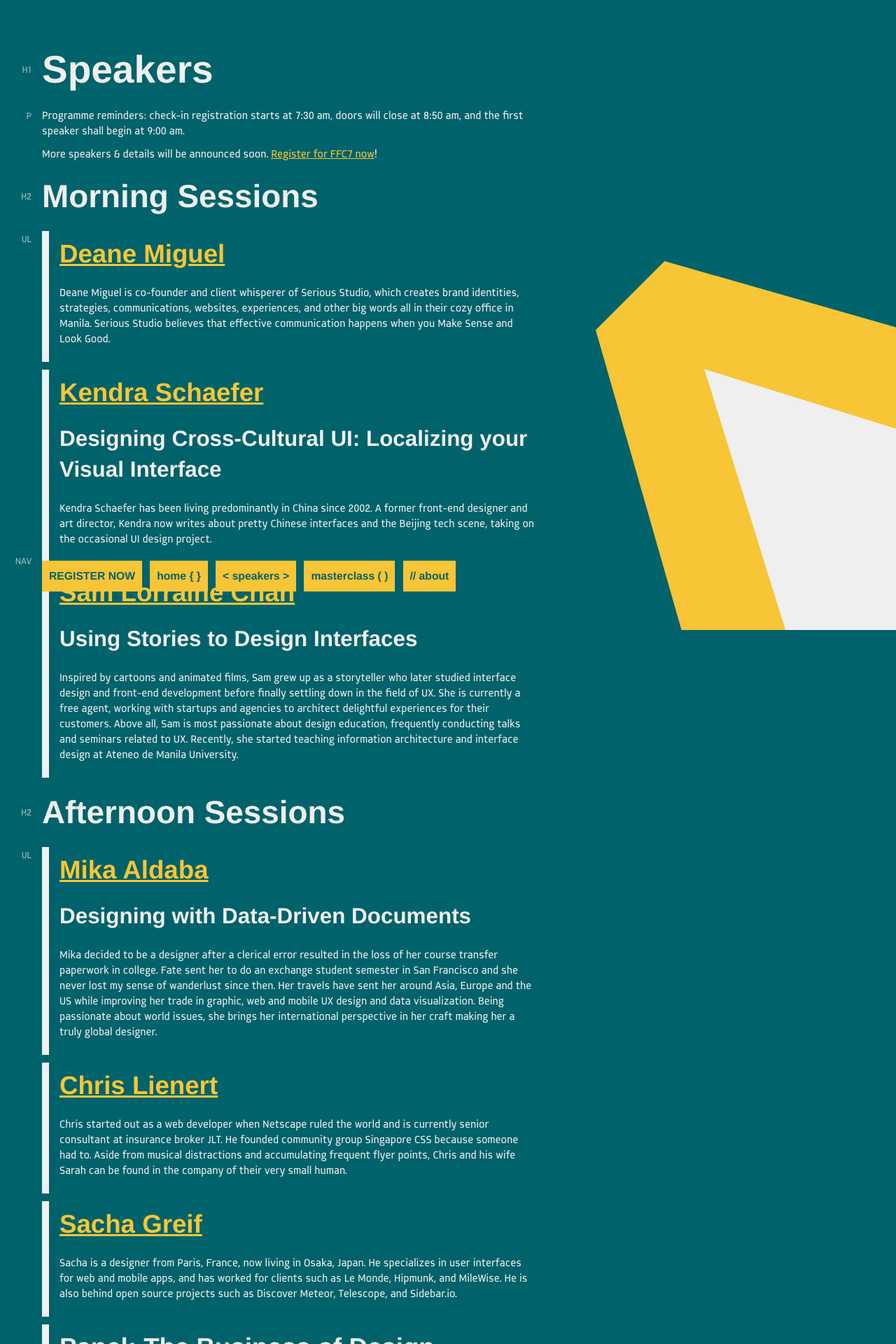
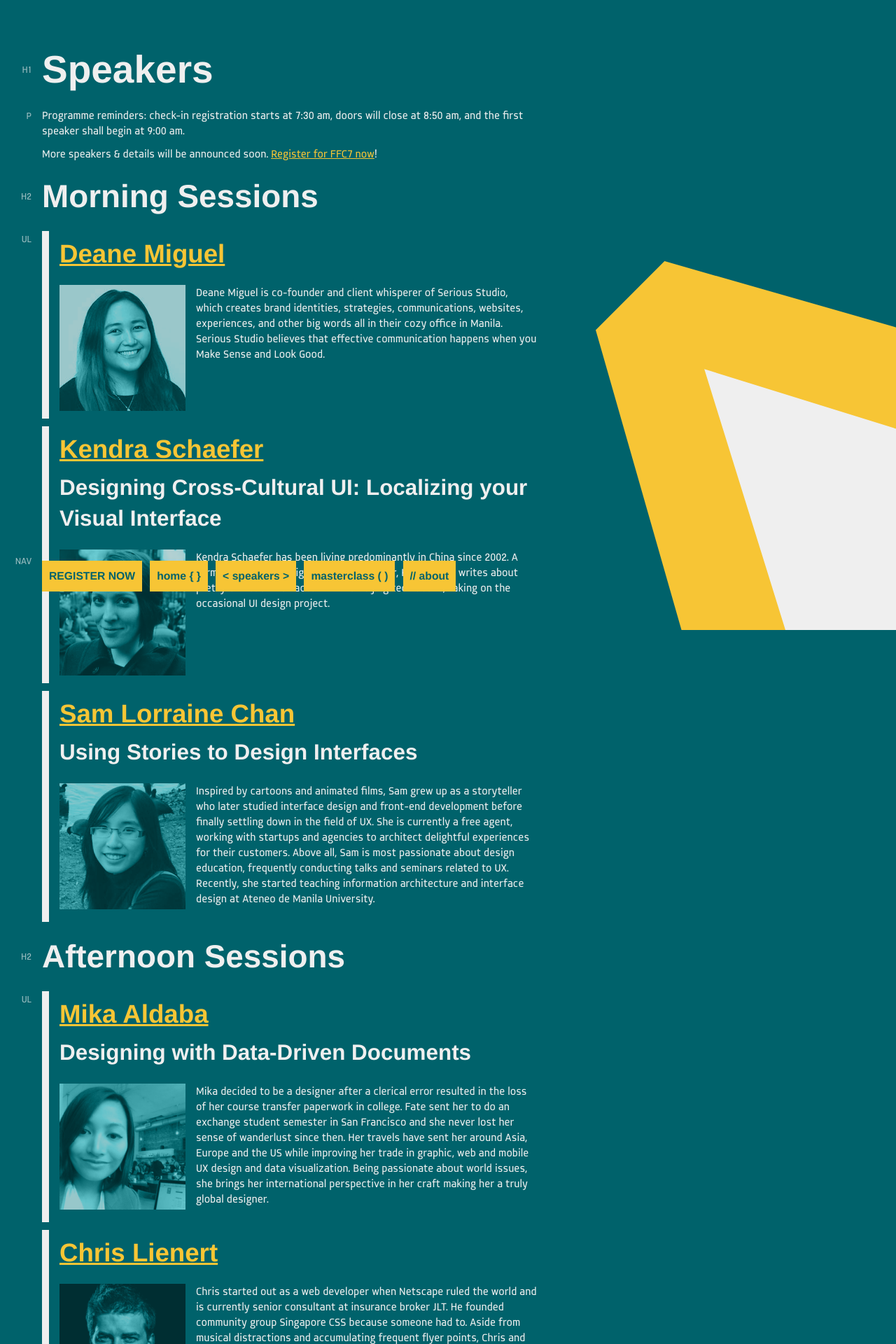
Before and after one commit to pwdo/FFC7-Main-Site, a Jekyll site: the page built from speakers/index.md, in a window 1280 px wide. Shown: the top 1920 px of the page at 70% size. Built offline with Jekyll 4.4.1, drawn with Linux system fonts in a browser that asks for light colours.

Commit message:
August updates and speaker pics

```diff
--- a/speakers/index.md
+++ b/speakers/index.md
@@ -18,17 +18,23 @@ More speakers & details will be announced soon. <a target="_blank" href="https:/
 
 - ### <a target="_blank" href="http://www.serious-studio.com/">Deane Miguel</a>
 
+  <figure class="speaker-img"><img src="/assets/speaker-deane.png" alt="Deane Miguel"></figure>
+
   Deane Miguel is co-founder and client whisperer of Serious Studio, which creates brand identities, strategies, communications, websites, experiences, and other big words all in their cozy office in Manila. Serious Studio believes that effective communication happens when you Make Sense and Look Good.
 
 - ### <a target="_blank" href="http://www.kendraschaefer.com/">Kendra Schaefer</a>
 
   #### Designing Cross-Cultural UI: Localizing your Visual Interface
 
+  <figure class="speaker-img"><img src="/assets/speaker-kendra.png" alt="Kendra Schaefer"></figure>
+
   Kendra Schaefer has been living predominantly in China since 2002. A former front-end designer and art director, Kendra now writes about pretty Chinese interfaces and the Beijing tech scene, taking on the occasional UI design project.
 
 - ### <a target="_blank" href="https://www.linkedin.com/in/samlorrainechan">Sam Lorraine Chan</a>
 
   #### Using Stories to Design Interfaces
+
+  <figure class="speaker-img"><img src="/assets/speaker-sam.png" alt="Sam Lorraine Chan"></figure>
 
   Inspired by cartoons and animated films, Sam grew up as a storyteller who later studied interface design and front-end development before finally settling down in the field of UX. She is currently a free agent, working with startups and agencies to architect delightful experiences for their customers. Above all, Sam is most passionate about design education, frequently conducting talks and seminars related to UX. Recently, she started teaching information architecture and interface design at Ateneo de Manila University.
 
@@ -38,13 +44,19 @@ More speakers & details will be announced soon. <a target="_blank" href="https:/
 
   #### Designing with Data-Driven Documents
 
-  Mika decided to be a designer after a clerical error resulted in the loss of her course transfer paperwork in college. Fate sent her to do an exchange student semester in San Francisco and she never lost my sense of wanderlust since then. Her travels have sent her around Asia, Europe and the US while improving her trade in graphic, web and mobile UX design and data visualization. Being passionate about world issues, she brings her international perspective in her craft making her a truly global designer.
+  <figure class="speaker-img"><img src="/assets/speaker-mika.png" alt="Mika Aldaba"></figure>
+
+  Mika decided to be a designer after a clerical error resulted in the loss of her course transfer paperwork in college. Fate sent her to do an exchange student semester in San Francisco and she never lost her sense of wanderlust since then. Her travels have sent her around Asia, Europe and the US while improving her trade in graphic, web and mobile UX design and data visualization. Being passionate about world issues, she brings her international perspective in her craft making her a truly global designer.
 
 - ### <a target="_blank" href="https://twitter.com/cliener">Chris Lienert</a>
+
+  <figure class="speaker-img"><img src="/assets/speaker-chris.png" alt="Chris Lienert"></figure>
 
   Chris started out as a web developer when Netscape ruled the world and is currently senior consultant at insurance broker JLT. He founded community group Singapore CSS because someone had to. Aside from musical distractions and accumulating frequent flyer points, Chris and his wife Sarah can be found in the company of their very small human.
 
 - ### <a target="_blank" href="http://sachagreif.com">Sacha Greif</a>
+
+  <figure class="speaker-img"><img src="/assets/speaker-sacha.png" alt="Sacha Greif"></figure>
 
   Sacha is a designer from Paris, France, now living in Osaka, Japan. He specializes in user interfaces for web and mobile apps, and has worked for clients such as Le Monde, Hipmunk, and MileWise. He is also behind open source projects such as Discover Meteor, Telescope, and Sidebar.io.
 
@@ -52,8 +64,12 @@ More speakers & details will be announced soon. <a target="_blank" href="https:/
 
   #### <a target="_blank" href="http://www.jasontorres.com/">Jason Torres</a>
 
+  <figure class="speaker-img"><img src="/assets/speaker-jason.png" alt="Jason Torres"></figure>
+
   Jason has been leading Ruby on Rails engineering teams for many years and have successfully launched a couple of startups and dozens of internal and client products. He is a ruby developer and invents webtoys. He's been focusing on Ticketbase.com recently while also running MashupGarage, a new startup that focuses on high-end product development and technical leadership. He also owns Proudcloud, a Ruby on Rails service company with about 30+ Ruby on Rails engineers.
 
   #### <a target="_blank" href="http://www.lindseygrande.com/">Lindsey Grande</a>
 
+  <figure class="speaker-img"><img src="/assets/speaker-lindsey.png" alt="Lindsey Grande"></figure>
+
   Lindsey has been designing for the web and brands for over 10 years. Her work has been featured on TechCrunch, Wired and NBC. She oversees design and branding for all platforms for Goodwall in Geneva, Switzerland and is CEO of Color Cure Design Studio in Quezon City.
```
Also changed, not shown: about/index.md (+9 -8 lines), css/dev/main.scss (+45 -3 lines), index.md (+2 -2 lines), masterclass/index.md (+2 -0 lines), assets/speaker-chris.png (added), assets/speaker-deane.png (added), assets/speaker-holger.png (added), assets/speaker-jason.png (added), assets/speaker-kendra.png (added), assets/speaker-lindsey.png (added), assets/speaker-mika.png (added), assets/speaker-sacha.png (added), assets/speaker-sam.png (added), css/main.css.
